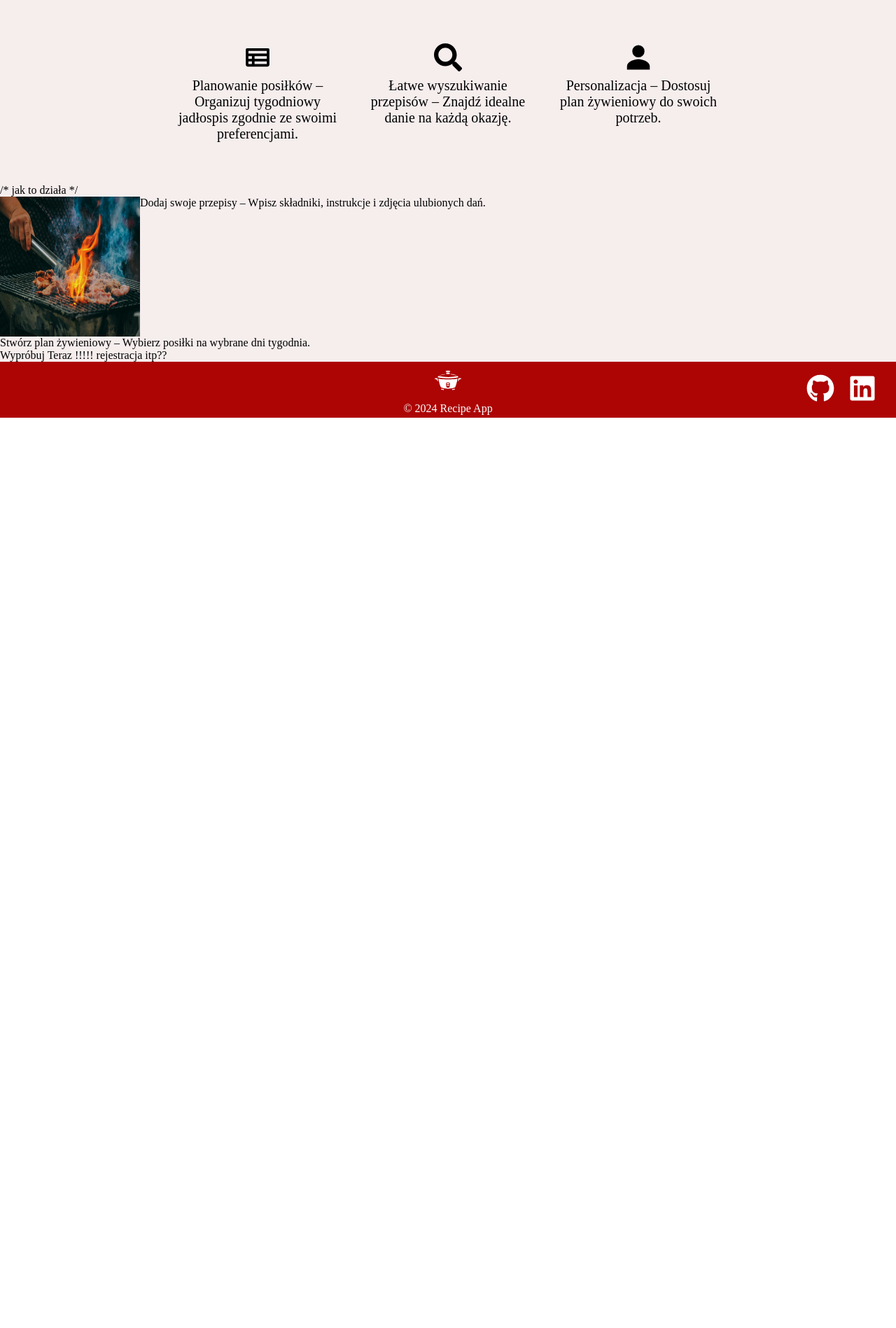
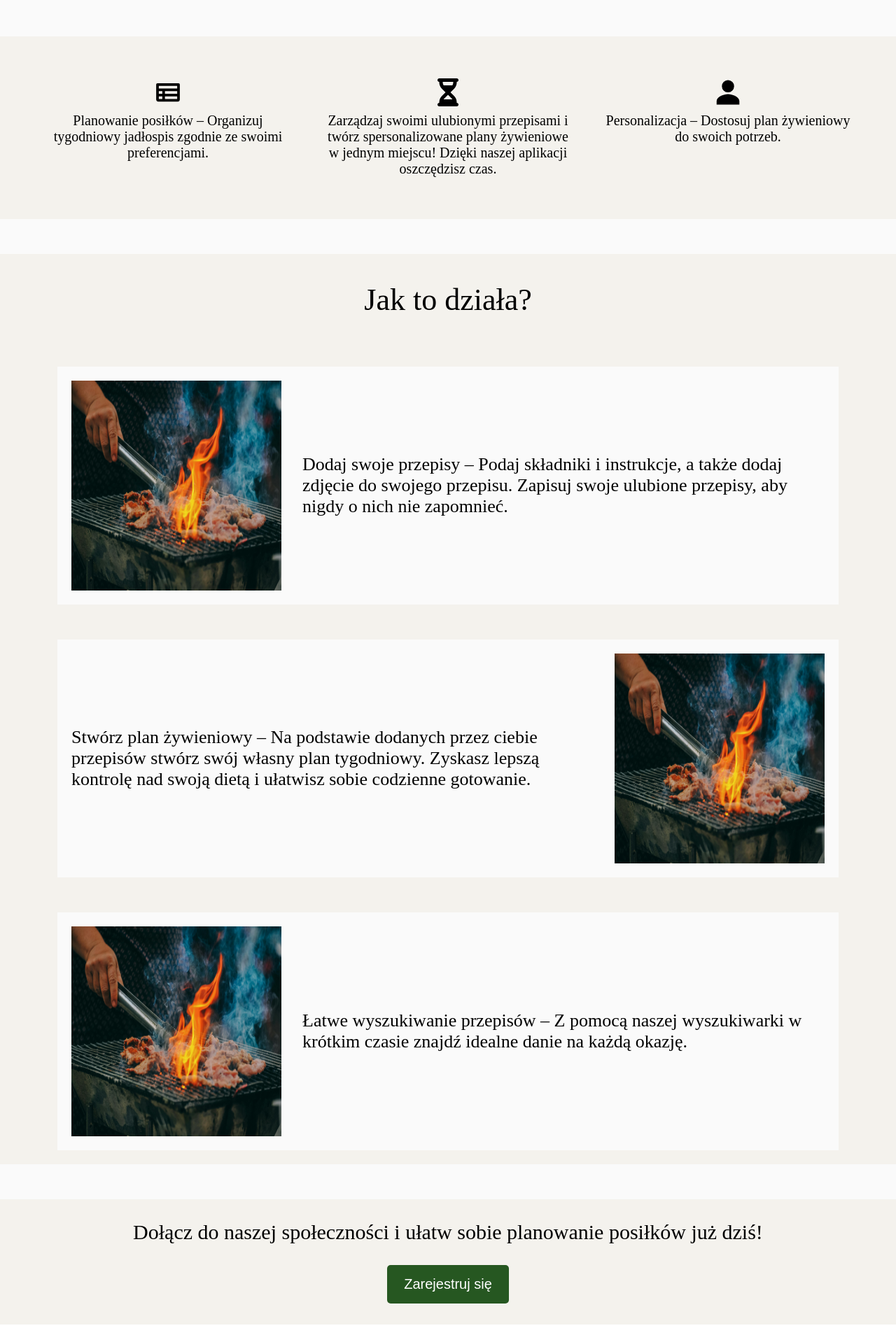
Before and after one commit to linka351/RecipesApp, a React (Vite) app in the folder recipe-app/: page / in a window 1280 px wide. Shown: the part 402-2300 px from the top of the page at 70% size. Before the commit the page ends 999 px from the top, so only its background shows below. Built offline with nearby package versions, Linux system fonts and the light colour scheme; no server answers.

Commit message:
add: styles to LandingPage component

```diff
--- a/recipe-app/src/pages/landing/landingPage/LandingPage.tsx
+++ b/recipe-app/src/pages/landing/landingPage/LandingPage.tsx
@@ -3,7 +3,7 @@ import Footer from "../../components/footer/Footer";
 import image from "../../../images/pexels-minan1398-1482803.jpg";
 import "./landingPage.scss";
 import { PiTableBold } from "react-icons/pi";
-import { FaSearch } from "react-icons/fa";
+import { FaHourglassHalf } from "react-icons/fa6";
 import { IoPersonSharp } from "react-icons/io5";
 
 function LandingPage() {
@@ -18,6 +18,7 @@ function LandingPage() {
 						organizuj swoje posiłki z łatwością!
 					</p>
 				</div>
+
 				<div className='app-work'>
 					<div className='app-work-element'>
 						<PiTableBold className='icon' />
@@ -27,10 +28,11 @@ function LandingPage() {
 						</p>
 					</div>
 					<div className='app-work-element'>
-						<FaSearch className='icon' />
+						<FaHourglassHalf className='icon' />
 						<p className='app-work-title'>
-							Łatwe wyszukiwanie przepisów – Znajdź idealne danie na każdą
-							okazję.
+							Zarządzaj swoimi ulubionymi przepisami i twórz spersonalizowane
+							plany żywieniowe w jednym miejscu! Dzięki naszej aplikacji
+							oszczędzisz czas.
 						</p>
 					</div>
 					<div className='app-work-element'>
@@ -40,21 +42,39 @@ function LandingPage() {
 						</p>
 					</div>
 				</div>
-				/* jak to działa */
-				<div>
-					<div style={{ display: "flex" }}>
-						<img src={image} style={{ width: "200px", height: "200px" }} />
-						<p>
-							Dodaj swoje przepisy – Wpisz składniki, instrukcje i zdjęcia
-							ulubionych dań.
+				<div className='action-container'>
+					<p className='landing-text'>Jak to działa?</p>
+					<div className='landing-section'>
+						<img src={image} className='image-landing' />
+						<p className='landing-image-text'>
+							Dodaj swoje przepisy – Podaj składniki i instrukcje, a także dodaj
+							zdjęcie do swojego przepisu. Zapisuj swoje ulubione przepisy, aby
+							nigdy o nich nie zapomnieć.
 						</p>
 					</div>
-
-					<p>
-						Stwórz plan żywieniowy – Wybierz posiłki na wybrane dni tygodnia.
+					<div className='landing-section'>
+						<img src={image} className='image-landing' />
+						<p className='landing-image-text'>
+							Stwórz plan żywieniowy – Na podstawie dodanych przez ciebie
+							przepisów stwórz swój własny plan tygodniowy. Zyskasz lepszą
+							kontrolę nad swoją dietą i ułatwisz sobie codzienne gotowanie.
+						</p>
+					</div>
+					<div className='landing-section'>
+						<img src={image} className='image-landing' />
+						<p className='landing-image-text'>
+							Łatwe wyszukiwanie przepisów – Z pomocą naszej wyszukiwarki w
+							krótkim czasie znajdź idealne danie na każdą okazję.
+						</p>
+					</div>
+				</div>
+				<div className='register-container'>
+					<p className='register-text'>
+						Dołącz do naszej społeczności i ułatw sobie planowanie posiłków już
+						dziś!
 					</p>
+					<button className='register'>Zarejestruj się</button>
 				</div>
-				<div>Wypróbuj Teraz !!!!! rejestracja itp??</div>
 			</div>
 			<Footer />
 		</>
--- a/recipe-app/src/pages/landing/landingPage/landingPage.scss
+++ b/recipe-app/src/pages/landing/landingPage/landingPage.scss
@@ -1,5 +1,5 @@
 .landing-container {
-	background-color: rgb(246, 237, 237);
+	background-color: rgb(250, 250, 250);
 
 	.image-container {
 		position: relative;
@@ -26,10 +26,11 @@
 	.app-work {
 		display: grid;
 		grid-template-columns: repeat(3, 1fr);
-		width: 70%;
+		width: 100%;
 		margin: auto;
 		padding: 40px;
-
+		background-color: #f4f2ed;
+		margin-top: 50px;
 		.app-work-element {
 			text-align: center;
 			padding: 20px;
@@ -45,4 +46,63 @@
 			}
 		}
 	}
+	.landing-text {
+		font-size: 44px;
+		text-align: center;
+		padding: 20px;
+	}
+	.action-container {
+		width: 100%;
+		display: flex;
+		flex-direction: column;
+		align-items: center;
+		gap: 50px;
+		margin-top: 50px;
+		background-color: #f4f2ed;
+		padding: 20px;
+	}
+
+	.landing-section {
+		background-color: rgba(250, 250, 250);
+		display: flex;
+		flex-direction: row;
+		align-items: center;
+		justify-content: space-between;
+		width: 90%;
+		gap: 30px;
+		padding: 20px;
+	}
+
+	.image-landing {
+		width: 300px;
+		height: 300px;
+	}
+	.landing-image-text {
+		font-size: 26px;
+	}
+
+	.landing-section:nth-child(odd) {
+		flex-direction: row-reverse;
+	}
+
+	.register-container {
+		margin: 50px 0 50px 0;
+		background-color: #f4f2ed;
+		padding: 30px;
+		text-align: center;
+
+		.register-text {
+			font-size: 30px;
+		}
+		.register {
+			margin-top: 30px;
+			padding: 16px 24px;
+			font-size: 20px;
+			border: none;
+			background-color: #265721;
+			color: white;
+			border-radius: 5px;
+			cursor: pointer;
+		}
+	}
 }
```
